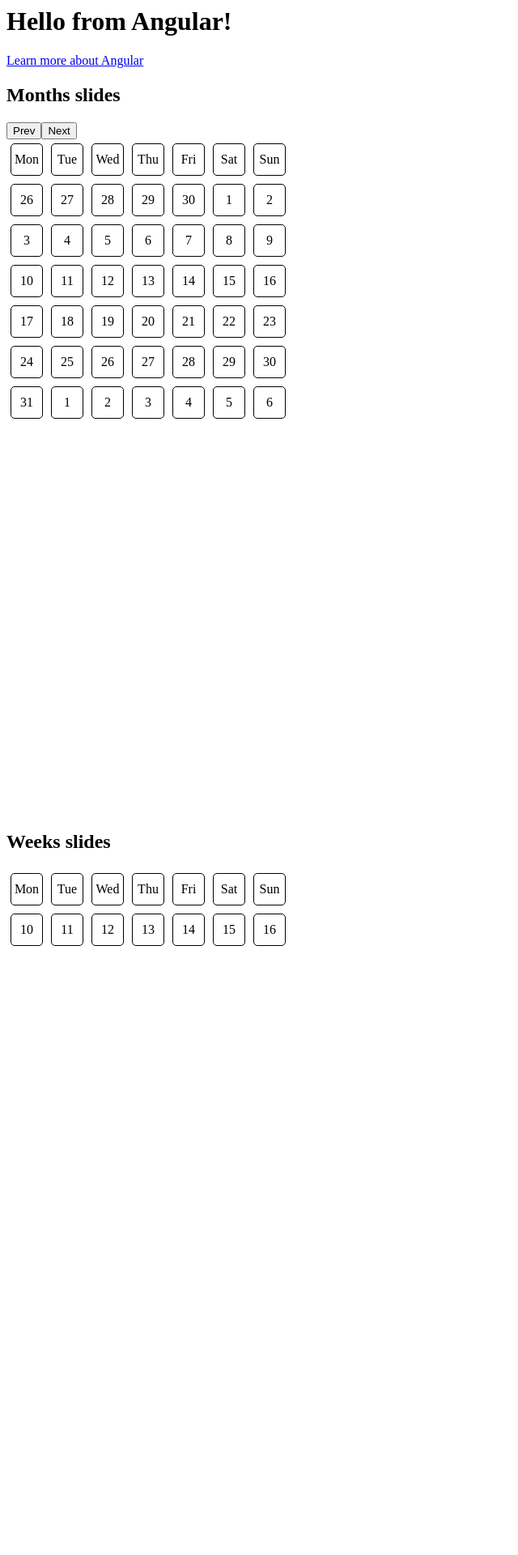
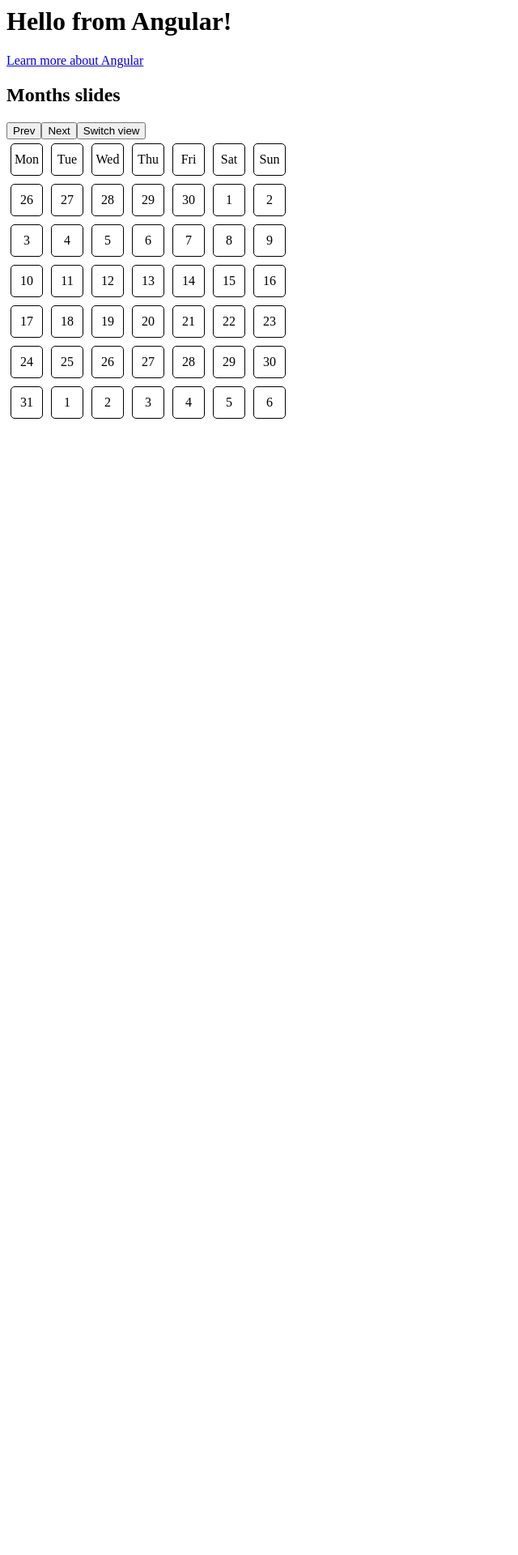
Before and after one commit to uragun91/calendar-ionic, an Angular app: page / in a window 1280 px wide. Shown: the top 1920 px of the page at 81% size, without its empty margins (0-640 px from the left). After the commit the page ends 1014 px from the top, so only its background shows below. Built offline with nearby package versions, Linux system fonts and the light colour scheme.

Commit message:
2 files modified

```diff
--- a/src/modules/gale-calendar/components/gale-calendar/gale-calendar.component.html
+++ b/src/modules/gale-calendar/components/gale-calendar/gale-calendar.component.html
@@ -4,6 +4,7 @@
   <div class="controls">
     <button (click)="slidePrev()">Prev</button>
     <button (click)="slideNext()">Next</button>
+    <button (click)="switchView()">Switch view</button>
   </div>
 
   <div class="week-days">
@@ -11,13 +12,6 @@
       {{ weekDay }}
     </div>
   </div>
-  <gale-months-slider [selectedDate]="startDate" [calendarOptions]="calendarOptions" (viewDateChange)="onMonthViewDateChange($event)" />
+  <gale-months-slider [hidden]="view === 'week'" [selectedDate]="startDate" [calendarOptions]="calendarOptions" (viewDateChange)="onMonthViewDateChange($event)" />
+  <gale-weeks-slider [hidden]="view === 'month'" [selectedDate]="startDate" [calendarOptions]="calendarOptions" (viewDateChange)="onWeekViewDateChange($event)" />
 </div>
-
-<div class="container">
-  <h2>Weeks slides</h2>
-  <div class="week-day" *ngFor="let weekDay of weekDays">
-    {{ weekDay }}
-  </div>
-  <gale-weeks-slider [selectedDate]="startDate" [calendarOptions]="calendarOptions" (viewDateChange)="onWeekViewDateChange($event)" />
-</div>
--- a/src/modules/gale-calendar/components/gale-calendar/gale-calendar.component.ts
+++ b/src/modules/gale-calendar/components/gale-calendar/gale-calendar.component.ts
@@ -36,7 +36,7 @@ export class GaleCalendarComponent implements OnInit {
     this.weekDays = generateWeekDays(this.calendarOptions.weekStart);
   }
 
-  changeView(): void {
+  switchView(): void {
     this.view = this.view === 'month' ? 'week' : 'month';
   }
 
```
